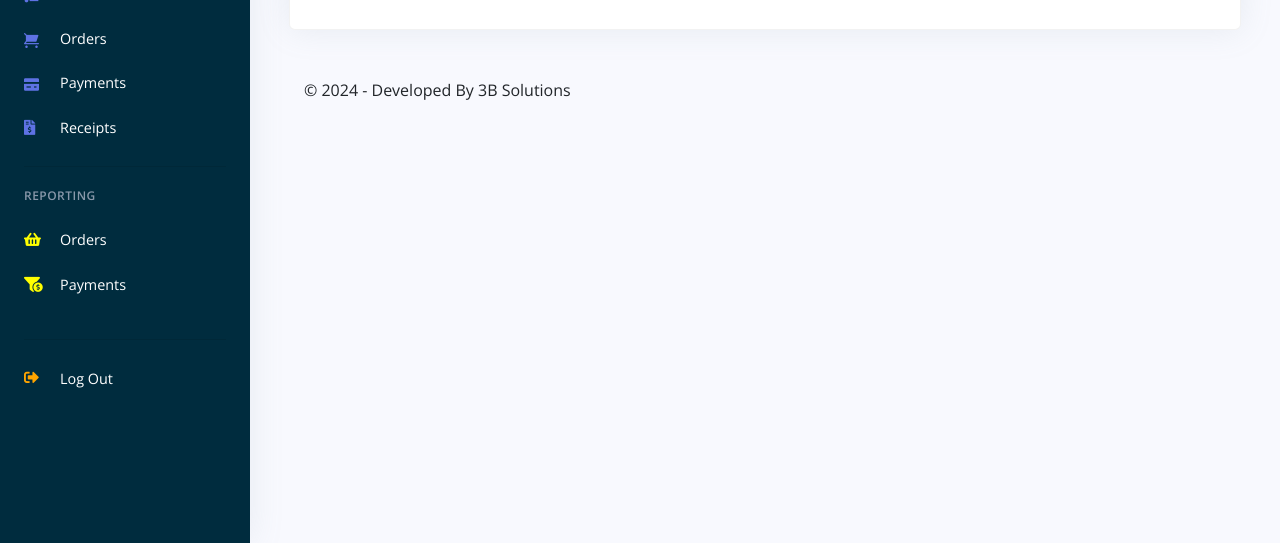
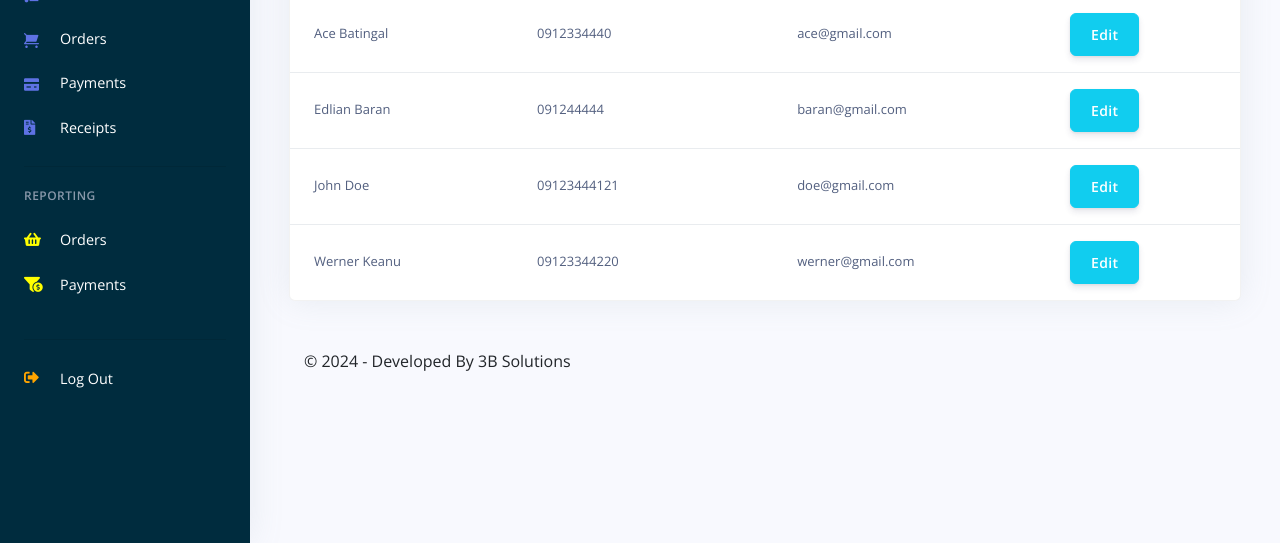
Before and after one commit to TjDev-Bot/ACGA-MARKETING, a PHP site: page /views/customes.php in a window 1280 px wide. Shown: the part 257-800 px from the top of the page. Run offline with PHP 8.4, Linux system fonts and the light colour scheme; lists and menus that the app fills with data are empty.

Commit message:
updated files

```diff
--- a/views/components/_sidebar.php
+++ b/views/components/_sidebar.php
@@ -106,8 +106,8 @@
             </a>
           </li>
           <li class="nav-item">
-            <a class="nav-link" href="hrm.php" style="color: #fff;">
-              <i class="fas fa-user-tie text-primary"></i> HRM
+            <a class="nav-link" href="inventory.php" style="color: #fff;">
+              <i class="fas fa-warehouse text-primary"></i> Inventory
             </a>
           </li>
           <li class="nav-item">
--- a/views/customes.php
+++ b/views/customes.php
@@ -45,10 +45,28 @@ require_once('components/_head.php');
                 </thead>
                 <tbody>
                   <tr>
-                    <td></td>
-                    <td></td>
-                    <td></td>
-                    <td></td>
+                    <td>Ace Batingal</td>
+                    <td>0912334440</td>
+                    <td>ace@gmail.com</td>
+                    <td><button class="btn btn-info">Edit</button></td>
+                  </tr>
+                  <tr>
+                    <td>Edlian Baran</td>
+                    <td>091244444</td>
+                    <td>baran@gmail.com</td>
+                    <td><button class="btn btn-info">Edit</button></td>
+                  </tr>
+                  <tr>
+                    <td>John Doe</td>
+                    <td>09123444121</td>
+                    <td>doe@gmail.com</td>
+                    <td><button class="btn btn-info">Edit</button></td>
+                  </tr>
+                  <tr>
+                    <td>Werner Keanu</td>
+                    <td>09123344220</td>
+                    <td>werner@gmail.com</td>
+                    <td><button class="btn btn-info">Edit</button></td>
                   </tr>
                 </tbody>
               </table>
```
Also changed, not shown: views/hrm.php (deleted, +0 -68 lines), views/inventory.php (added, +87 -0 lines).
